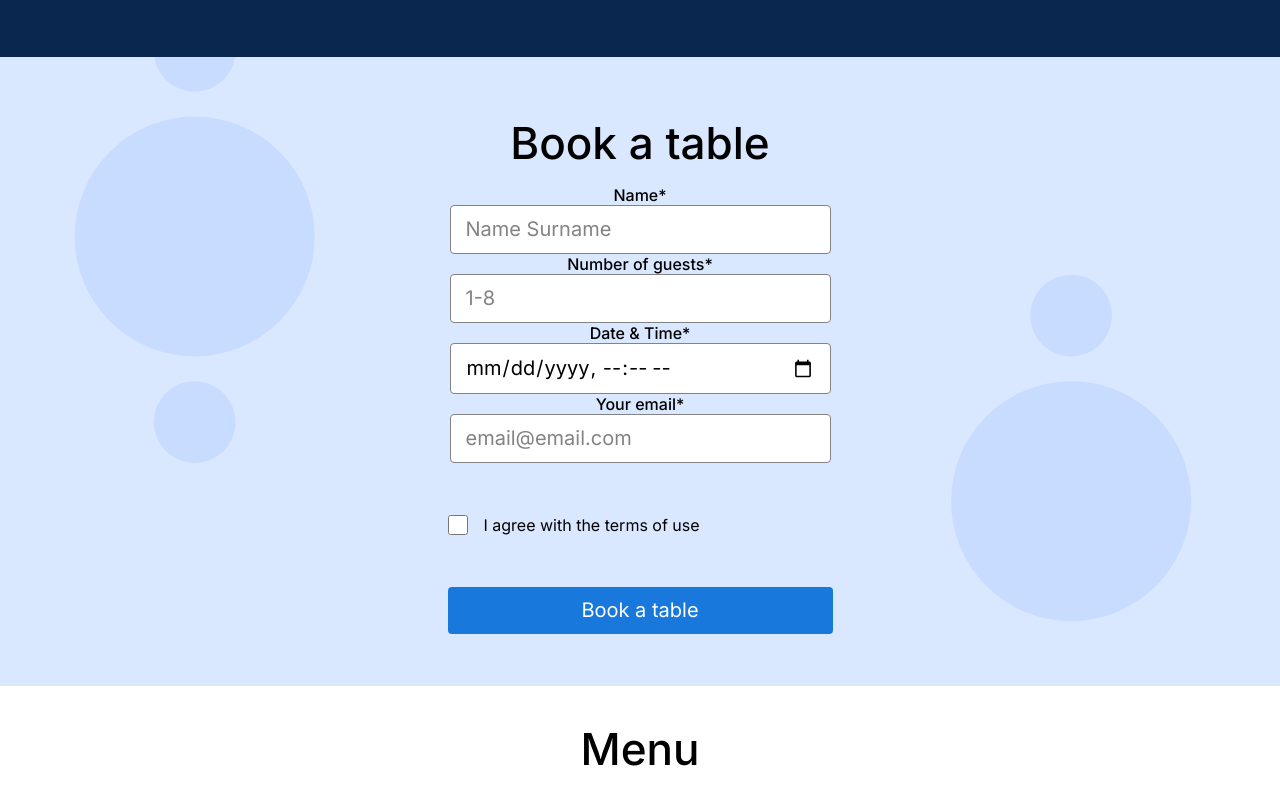
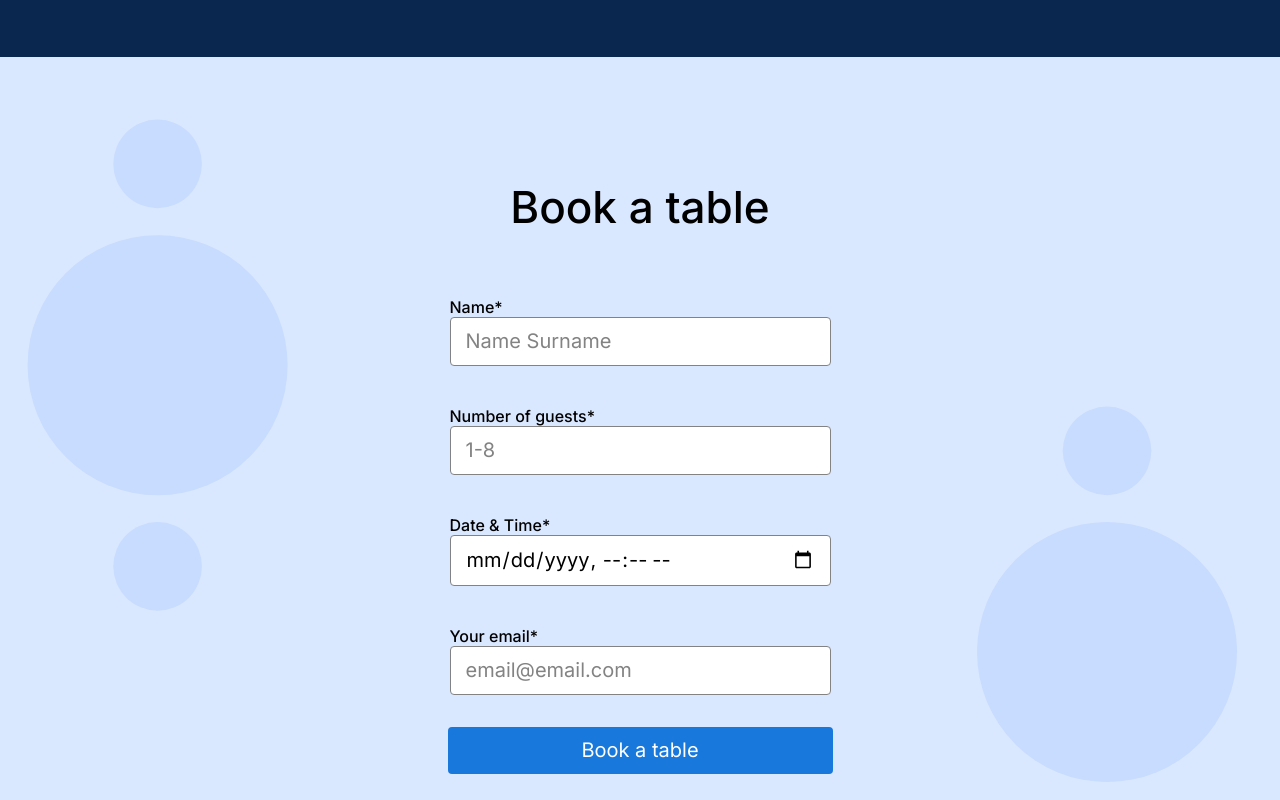
Before and after one commit to dmend58753/se_project_coffeeshop-ft, a plain HTML site: page index.html in a window 1280 px wide. Shown: the part 1640-2440 px from the top of the page. Drawn offline with Linux system fonts and the light colour scheme.

Commit message:
project resub 4

```diff
--- a/blocks/form.css
+++ b/blocks/form.css
@@ -24,6 +24,7 @@
   border: 1px solid #1878dc;
   border-radius: 4px;
   margin-right: 8px;
+
 }
 
 .form__checkbox-label {
@@ -33,6 +34,8 @@
   line-height: 20px;
   color: #000;
   gap: 8px;
+  justify-content: center;
+  padding-bottom: 100px;
 }
 
 .form__button {
@@ -44,8 +47,8 @@
   border-radius: 4px;
   cursor: pointer;
   transition: background-color 0.3s ease;
-  margin-top: 32px;
   margin-bottom: 12px;
+  margin-top: 4px;
 }
 
 .form__button:hover {
@@ -56,8 +59,8 @@
 .form__fieldset {
   border: 0;
   padding: 0;
+  display:flex;
+  flex-direction: column;
+  gap: 32px;
+
 }
-
-.form__fieldset:not(:last-child) {
-  margin-bottom: 32px;
-}
--- a/blocks/reservation.css
+++ b/blocks/reservation.css
@@ -12,7 +12,9 @@
 .reservation__title {
   font-size: 44px;
   font-weight: 500;
-  margin-bottom: 32px;
+  margin-bottom: 80px;
+  margin-top: 100px;
+
 }
 
 .reservation__form {
--- a/index.html
+++ b/index.html
@@ -140,7 +140,10 @@
               </label>
             </fieldset>
 
-            <label class="form__checkbox-label">
+
+             <button type="submit" class="form__button">Book a table</button>
+
+               <label class="form__checkbox-label">
               <input
                 id="terms-of-use"
                 type="checkbox"
@@ -150,7 +153,8 @@
               I agree with the terms of use
             </label>
 
-            <button type="submit" class="form__button">Book a table</button>
+
+
           </form>
         </section>
         <section class="menu" id="menu">
```
